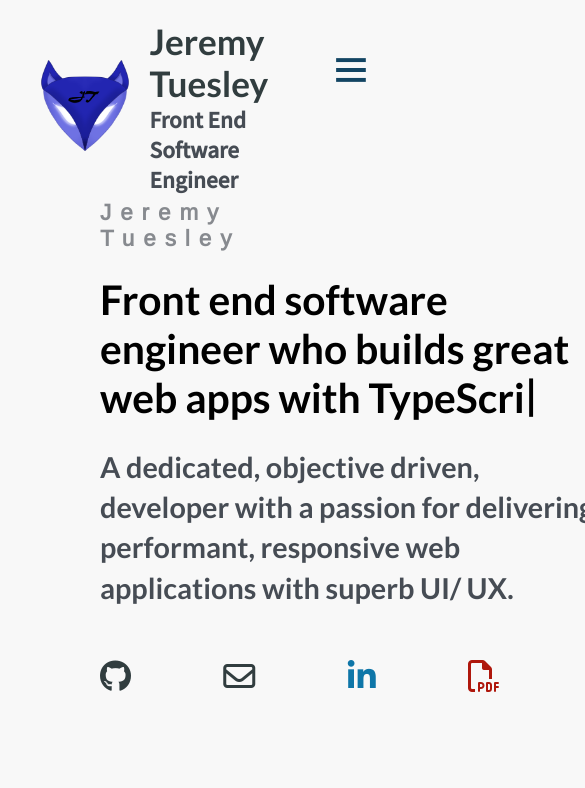
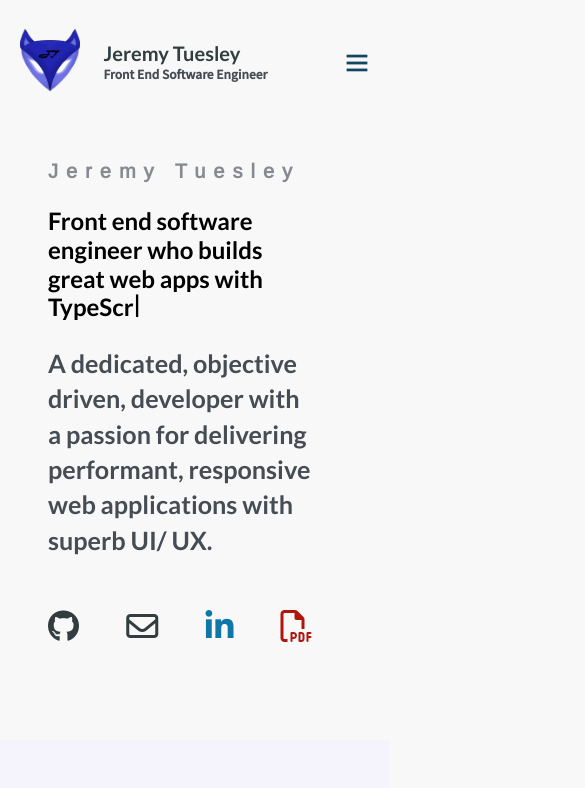
Before and after one commit to jeremytuesley/jeremytuesley.github.io, a React (Create React App) app: page / in a window 390 px wide. Shown: the top 788 px of the page, 585 px wide, since content can reach past the window. Built offline with nearby package versions, Linux system fonts and the light colour scheme.

Commit message:
landing-nav mobile media page css

```diff
--- a/src/assets/landing.scss
+++ b/src/assets/landing.scss
@@ -126,4 +126,33 @@
       }
     }
   }
-} ;
+}
+
+@media only screen and (max-width: 600px) {
+  .landing-page {
+    height: 420px;
+    header {
+      width: 100%;
+      margin-left: 0;
+      padding: 0 48px;
+      .landing-title {
+        width: 220px;
+        font-size: 16px;
+      }
+      .landing-name-title {
+        font-size: 20px;
+      }
+    }
+    .about-container {
+      max-width: 90%;
+      font-size: 14px;
+      .social-icons {
+        justify-content: space-between;
+        max-width: 100%;
+      }
+    }
+  }
+  .landing-bottom {
+    display: none;
+  }
+}
--- a/src/assets/nav.scss
+++ b/src/assets/nav.scss
@@ -113,3 +113,35 @@ Nav {
     }
   }
 }
+
+@media only screen and (max-width: 600px) {
+  Nav {
+    height: 120px;
+    .nav--logo {
+      .logo-container {
+        .logo-titles {
+          margin: 0 24px;
+          h1 {
+            font-size: 20px;
+          }
+          h2 {
+            font-size: 12px;
+          }
+        }
+        .logo-image {
+          img {
+            height: 80px;
+            width: 60px;
+          }
+        }
+      }
+    }
+  }
+  .hamburger-menu__icon {
+    height: 86px;
+    img {
+      height: 28px;
+      width: 28px;
+    }
+  }
+}
```
